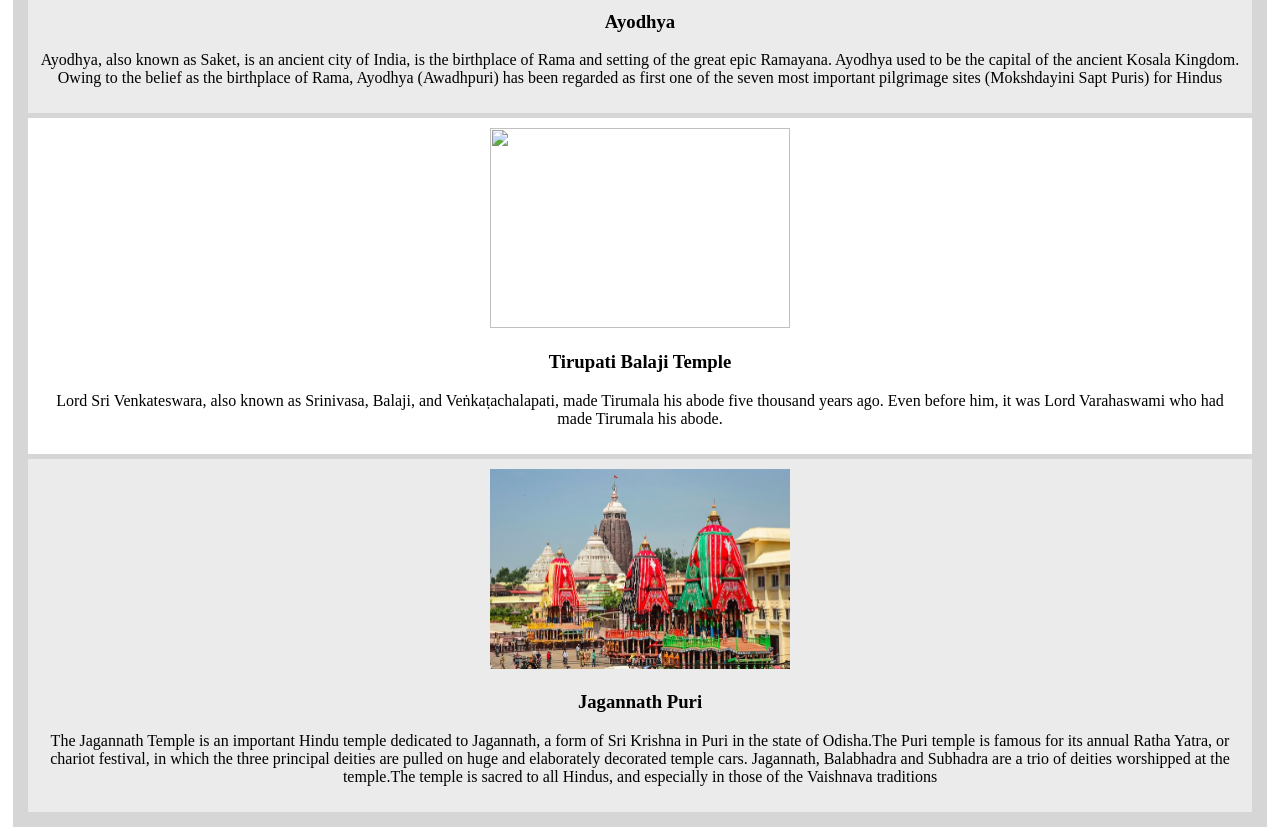
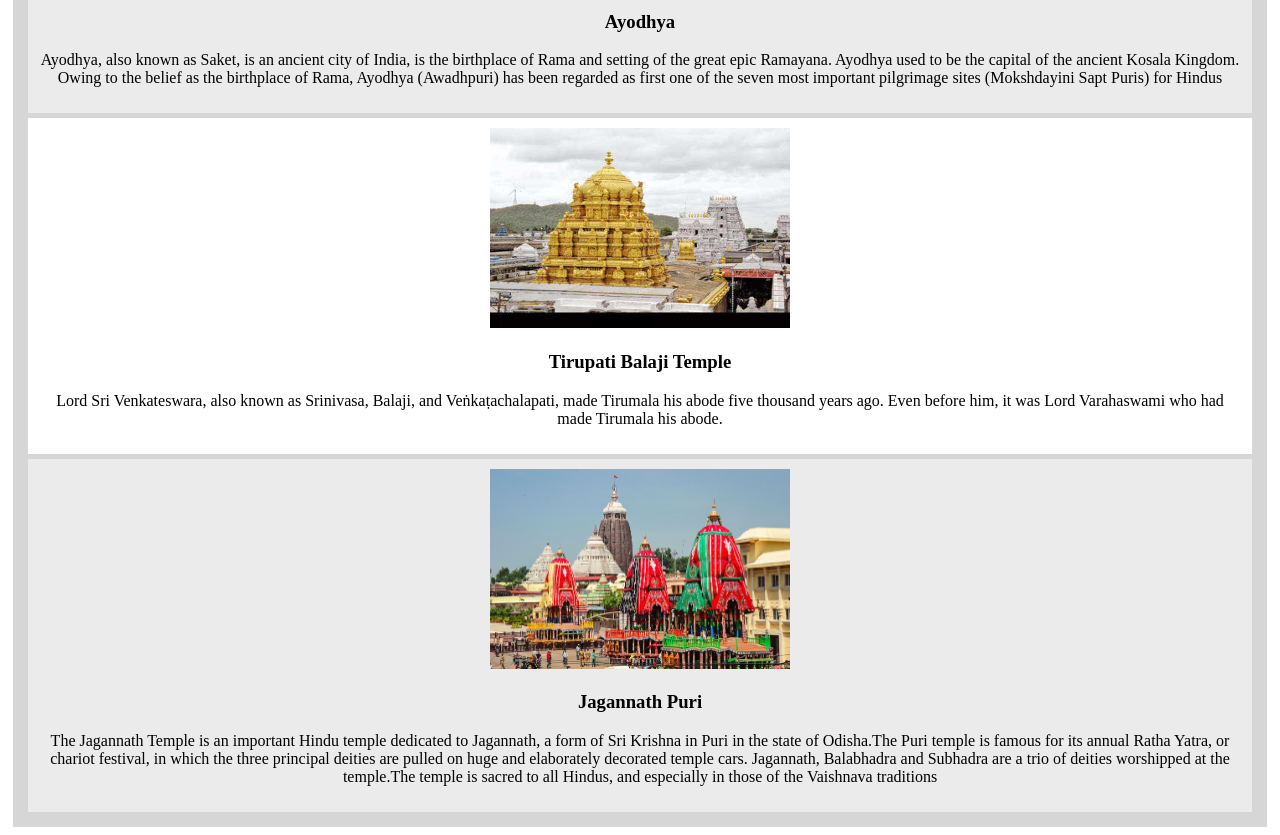
Before and after one commit to webinar-Alanpadayattilbetty/mindchampWebinar.github.io, a plain HTML site: page Spiritual.html in a window 1280 px wide. Shown: the part 2240-3075 px from the top of the page. Drawn offline with Linux system fonts and the light colour scheme.

Commit message:
Update Spiritual.html

```diff
--- a/Spiritual.html
+++ b/Spiritual.html
@@ -79,7 +79,7 @@ Ayodhya (Awadhpuri) has been regarded as first one of the seven most important p
 </article>
 
 <article style="background-color:white;padding:10px;margin:5px;text-align:center;">
-<img src="Tirmala.jpeg" width="300px" height="200px">
+<img src="Tirmala.jpg" width="300px" height="200px">
 <h3>Tirupati Balaji Temple</h3>
 <p>Lord Sri Venkateswara, also known as Srinivasa, Balaji, and Veṅkaṭachalapati, made Tirumala his abode five thousand years ago. Even before him, it was Lord Varahaswami who had made Tirumala his abode.</p>
 </article>
```
